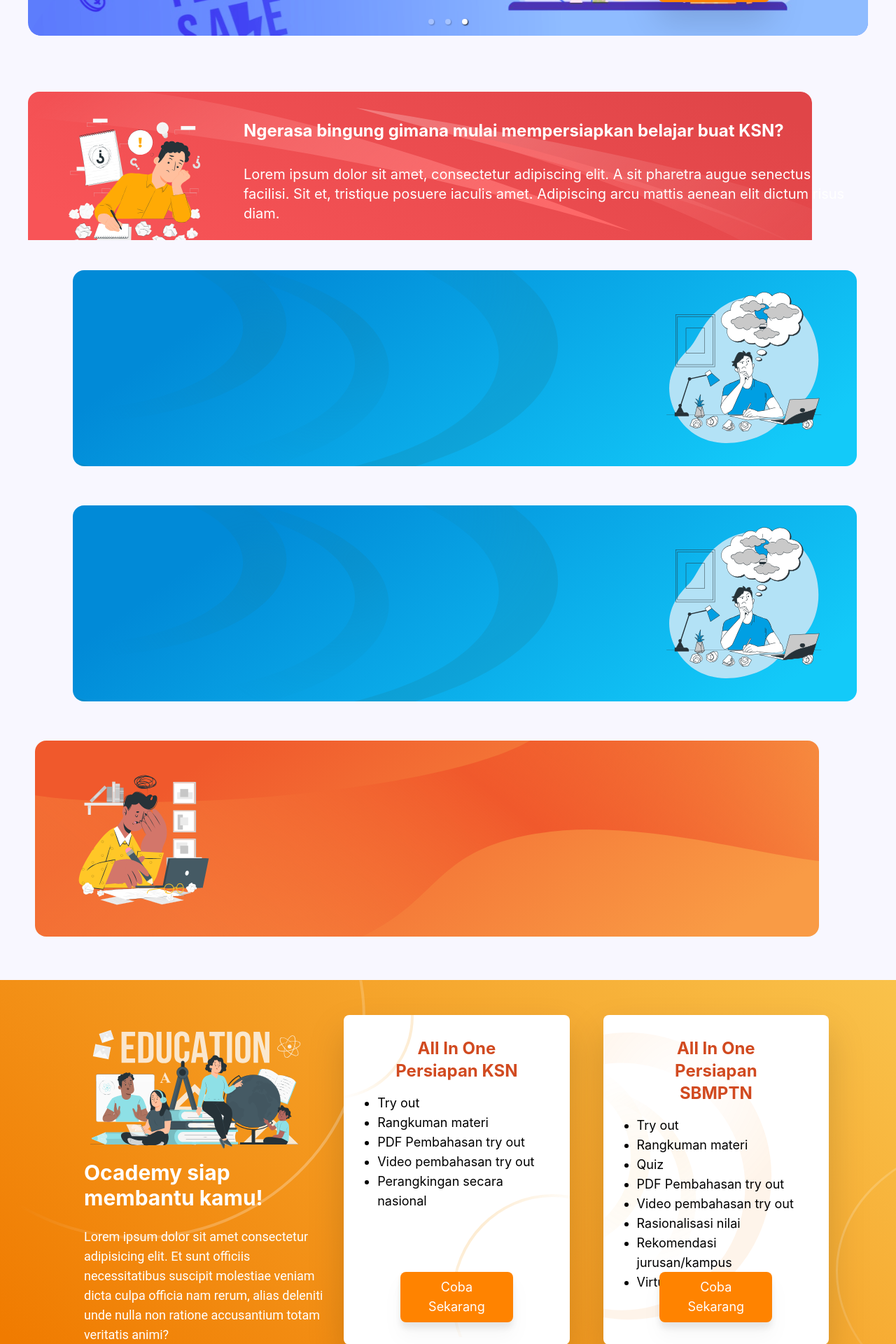
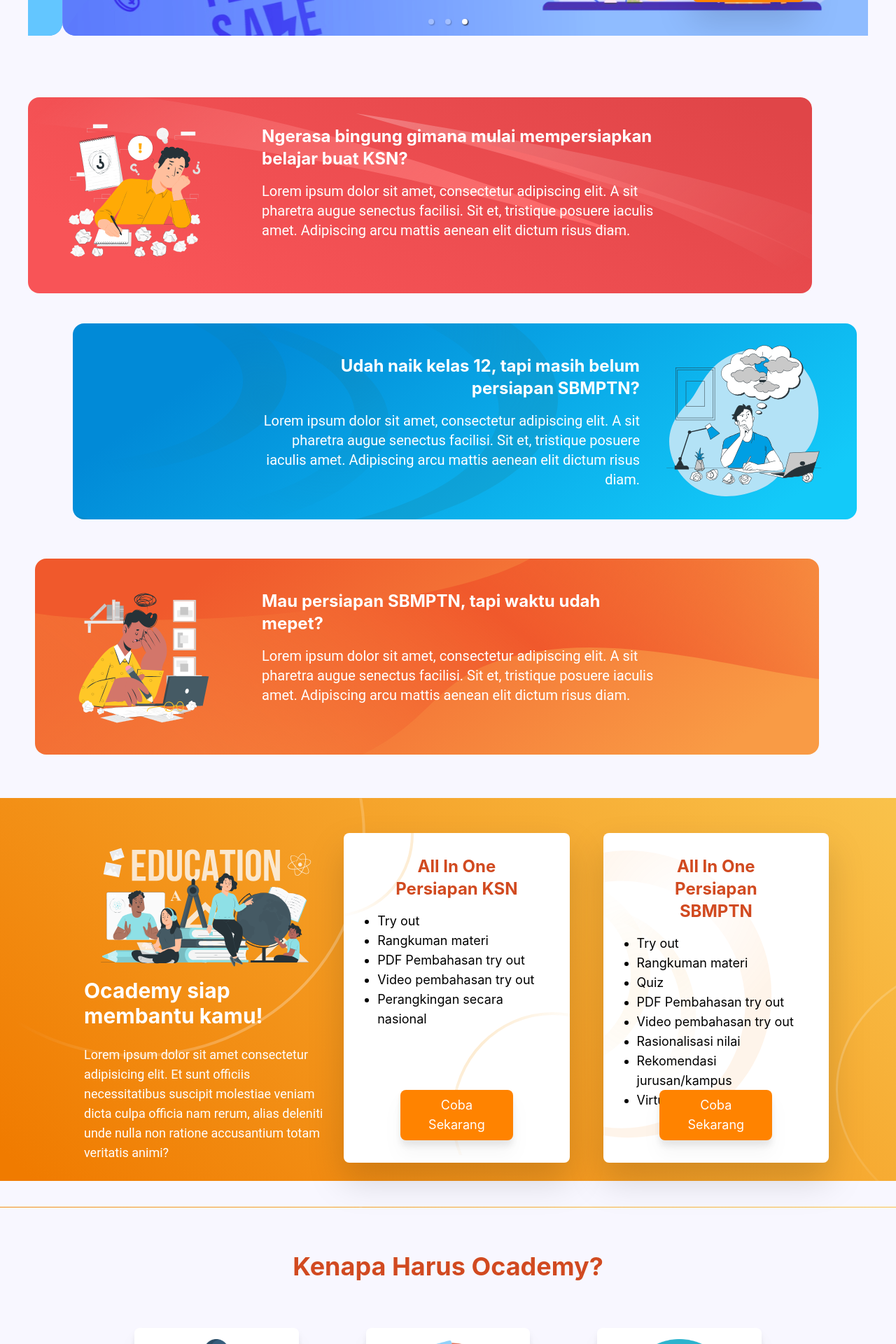
Before and after one commit to nabilaherfa/OcademyProfile, a React (Create React App) app in the folder frontend/: page / in a window 1280 px wide. Shown: the part 500-2420 px from the top of the page at 70% size. Built offline with nearby package versions, Linux system fonts and the light colour scheme.

Commit message:
update home not fixed

```diff
--- a/frontend/src/container/home/home.js
+++ b/frontend/src/container/home/home.js
@@ -6,7 +6,7 @@
 const background1={
     backgroundImage:
     "url('/images/home-sec3-1.svg')",
-    backgroundRepeat: 'no-repeat',
+    backgroundRepeat: 'yes',
     backgroundSize: 'auto',
 };
 
@@ -27,13 +27,6 @@
 const background4={
     backgroundImage:
     "url('/images/home-sec5-1.svg')",
-    backgroundRepeat: 'no-repeat',
-    backgroundSize: 'auto',
-};
-
-const background5={
-    backgroundImage:
-    "url('/images/home-sec2-1.svg')",
     backgroundRepeat: 'no-repeat',
     backgroundSize: 'auto',
 };
@@ -92,29 +85,46 @@
                     </div>
 
                     <div class="w-auto p-3 lg:p-10 ">
-                        <div style={background5} className="p-4">
-                            <div class="grid grid-1 lg:grid-cols-4">
+                        <div>
+                            <div class="p-12 text-left absolute grid grid-1 md:grid-cols-3 lg:grid-cols-4 text-white">
                                 <div></div>
-                                <div class="text-white text-left col-span-3">
-                                    <h1 class="text-lg py-6 lg:text-2xl font-bold">Ngerasa bingung gimana mulai mempersiapkan belajar buat KSN?</h1>
-                                    <p class="text-xs py-2 lg:text-xl">Lorem ipsum dolor sit amet, consectetur adipiscing elit. A sit pharetra augue senectus facilisi. Sit et, tristique posuere iaculis amet. Adipiscing arcu mattis aenean elit dictum risus diam.  </p>
+                                <div className='col-span-2'>
+                                    <h1 class="text-lg lg:text-2xl font-bold font-open-sans">Ngerasa bingung gimana mulai mempersiapkan belajar buat KSN?</h1>
+                                    <p class="text-xs py-4 lg:text-xl font-roboto">Lorem ipsum dolor sit amet, consectetur adipiscing elit. A sit pharetra augue senectus facilisi. Sit et, tristique posuere iaculis amet. Adipiscing arcu mattis aenean elit dictum risus diam.</p>
                                 </div>
                             </div>
+                            <img src="/images/home-sec2-1.svg" alt="sec2-1" className='pt-2 object-cover'/>
                         </div>
-                        {/* <img src="/images/home-sec2-1.svg" alt="sec2-3" className='pt-2 lg:pt-10'/> */}
-                        <img src="/images/home-sec2-2.svg" alt="sec2-2" className='pt-2 lg:pt-10 float-right clear-right'/>
-                        <img src="/images/home-sec2-2.svg" alt="sec2-2" className='pt-2 lg:pt-10 block ml-auto'/>
-                        <img src="/images/home-sec2-3.svg" alt="sec2-3" className='pt-2 lg:pt-10'/>
+                        <div className='pt-10'>
+                            <div class="p-12 text-right absolute grid grid-1 md:grid-cols-3 lg:grid-cols-4 text-white">
+                                <div></div>
+                                <div className='md:col-start-1 md:col-span-2 lg:col-span-2 pr-8'>
+                                    <h1 class="text-lg lg:text-2xl font-bold font-open-sans">Udah naik kelas 12, tapi masih belum persiapan SBMPTN?</h1>
+                                    <p class="text-xs py-4 lg:text-xl font-roboto">Lorem ipsum dolor sit amet, consectetur adipiscing elit. A sit pharetra augue senectus facilisi. Sit et, tristique posuere iaculis amet. Adipiscing arcu mattis aenean elit dictum risus diam.</p>
+                                </div>
+                            </div>
+                            <img src="/images/home-sec2-2.svg" alt="sec2-2" className='block ml-auto object-cover'/>
+                        </div>
+                        <div className='pt-10'>
+                            <div class="p-12 text-left absolute grid grid-1 md:grid-cols-3 lg:grid-cols-4 text-white">
+                                <div></div>
+                                <div className='col-span-2'>
+                                    <h1 class="text-lg lg:text-2xl font-bold font-open-sans">Mau persiapan SBMPTN, tapi waktu udah mepet?</h1>
+                                    <p class="text-xs py-4 lg:text-xl font-roboto">Lorem ipsum dolor sit amet, consectetur adipiscing elit. A sit pharetra augue senectus facilisi. Sit et, tristique posuere iaculis amet. Adipiscing arcu mattis aenean elit dictum risus diam.</p>
+                                </div>
+                            </div>
+                            <img src="/images/home-sec2-3.svg" alt="sec2-3" className='object-cover'/>
+                        </div>
                     </div>
 
-                    <div class="p-3 lg:pl-28 lg:pr-16  lg:py-16" style={background1}>
+                    <div class="p-3 lg:pl-28 lg:pr-16 lg:py-16" style={background1}>
                         <div className='lg:flex'>
                             <div className='lg:flex-auto lg:w-2/5 mx-2'>
                                 <div>
-                                    <img src="/images/home-sec3-2.svg" alt="sec3-2"/>
+                                    <img src="/images/home-sec3-2.svg" alt="sec3-2" className='mx-auto'/>
                                 </div>
                                 <div className='text-white'>
-                                    <h1 className='text-3xl font-open-sans font-bold lg:pb-6'>Ocademy siap<br /> membantu kamu!</h1>
+                                    <h1 className='text-3xl font-open-sans font-bold lg:pb-6'>Ocademy siap membantu kamu!</h1>
                                     <p className='text-lg font-roboto'>Lorem ipsum dolor sit amet consectetur adipisicing elit. Et sunt officiis necessitatibus suscipit molestiae veniam dicta culpa officia nam rerum, alias deleniti unde nulla non ratione accusantium totam veritatis animi?</p>
                                 </div>
                             </div>
@@ -155,19 +165,19 @@
                     </div>
 
                     <div className='py-16'>
-                        <h1 class="text-center text-4xl font-open-sans text-oren1 font-bold pb-8">Kenapa Harus Ocademy?</h1>
+                        <h1 class="text-center text-4xl font-open-sans text-oren1 font-bold lg:pb-8">Kenapa Harus Ocademy?</h1>
                         <div class="grid grid-1 lg:grid-cols-3 p-5 lg:px-36 text-center lg:text-xl">
-                            <div class="bg-white rounded-lg mx-12 p-4 drop-shadow-xl">
+                            <div class="bg-white rounded-lg mx-12 p-4 drop-shadow-xl my-4">
                                 <img src="/images/home-sec4-1.svg" alt="home-sec4-1" class="mx-auto" />
                                 <h2 class="font-open-sans font-bold text-center"><br />10.000++</h2>
                                 <p className='font-roboto'>Pengguna Ocademy</p>
                             </div>
-                            <div class="bg-white rounded-lg mx-12 p-4 drop-shadow-xl">
+                            <div class="bg-white rounded-lg mx-12 p-4 drop-shadow-xl my-4">
                                 <img src="/images/home-sec4-2.svg" alt="home-sec4-2" class="mx-auto" />
                                 <h2 class="font-open-sans font-bold text-center"><br />Ribuan</h2>
                                 <p className='font-roboto'>Bank soal variative</p>
                             </div>
-                            <div class="bg-white rounded-lg mx-12 p-4 drop-shadow-xl">
+                            <div class="bg-white rounded-lg mx-12 p-4 drop-shadow-xl my-4">
                                 <img src="/images/home-sec4-3.svg" alt="home-sec4-3" class="mx-auto" />
                                 <h2 class="font-open-sans font-bold text-center"><br />Puluhan</h2>
                                 <p className='font-roboto'>Pembuat soal dari PTN ternama Indonesia</p>
--- a/frontend/src/container/register/register.js
+++ b/frontend/src/container/register/register.js
@@ -4,7 +4,7 @@
     backgroundImage:
     "url('/images/register-circle.svg')",
     backgroundRepeat: 'no-repeat',
-    backgroundSize: '700px',
+    backgroundSize: 'auto',
 };
 
 export class Register extends Component {
@@ -25,53 +25,51 @@
     render() {
         return (
             <>
-                <div class="p-10 pb-36 grid grid-1 lg:grid-cols-2 bg-background">
+                <div class="lg:p-10 pb-16 lg:pb-36 grid grid-1 lg:grid-cols-2 bg-background">
                     <div>
                         <img src="/images/register.svg" alt="register" />
                     </div>
                     <form style={myStyle} class="p-10 bg-white rounded-lg shadow-md w-3/4 mx-auto">
-                        <h2 class="text-xl font-bold text-center text-register-title-oren">Register</h2>
+                        <h2 class="text-2xl font-bold font-open-sans text-center text-register-title-oren lg:pb-4">Register</h2>
                         <div class="mb-6">
-                            <label class="block text-sm font-header mb-2 text-register-subtitle-oren font-semibold" for="nama">Nama</label>
+                            <label class="block text-lg font-header font-roboto mb-2 text-register-subtitle-oren font-semibold" for="nama">Nama</label>
                             <input class="shadow appearance-none border rounded-md w-full py-2 px-3 text-gray-700 mb-3 leading-tight focus:outline-none focus:shadow-outline" name="nama" type="text" placeholder="Nama" onChange = {this.handlerChange} required/>
                         </div>
                         <div class="mb-6">
-                            <label class="block text-sm font-header mb-2 text-register-subtitle-oren font-semibold" for="username">Username</label>
+                            <label class="block text-lg font-header font-roboto mb-2 text-register-subtitle-oren font-semibold" for="username">Username</label>
                             <input class="shadow appearance-none border rounded-md w-full py-2 px-3 text-gray-700 mb-3 leading-tight focus:outline-none focus:shadow-outline" name="username" type="text" placeholder="Username" onChange = {this.handlerChange} required/>
                         </div>
                         <div class="mb-6">
-                            <label class="block text-sm font-header mb-2 text-register-subtitle-oren font-semibold" for="password">Password</label>
+                            <label class="block text-lg font-header font-roboto mb-2 text-register-subtitle-oren font-semibold" for="password">Password</label>
                             <input class="shadow appearance-none border rounded-md w-full py-2 px-3 text-gray-700 mb-3 leading-tight focus:outline-none focus:shadow-outline" name="password" type="varchar" placeholder="Password" onChange = {this.handlerChange} required/>
                         </div>
                         <div class="mb-6">
-                            <label class="block text-sm font-header mb-2 text-register-subtitle-oren font-semibold" for="email">Email</label>
+                            <label class="block text-lg font-header font-roboto mb-2 text-register-subtitle-oren font-semibold" for="email">Email</label>
                             <input class="shadow appearance-none border rounded-md w-full py-2 px-3 text-gray-700 mb-3 leading-tight focus:outline-none focus:shadow-outline" name="email" type="text" text="Email" placeholder="Email" onChange = {this.handlerChange} required/>
                         </div>
-                        <div class="inline-block relative w-64 mb-6">
-                            <label class="block text-sm font-header mb-2 text-register-subtitle-oren font-semibold" for="daftar-apa">Daftar Apa?</label>
+                        <div class="inline-block relative mb-6">
+                            <label class="block text-lg font-header font-roboto mb-2 text-register-subtitle-oren font-semibold" for="daftar-apa">Daftar Apa?</label>
                             <select class="shadow appearance-none border rounded-md w-full py-2 px-3 text-gray-700 mb-3 leading-tight focus:outline-none focus:shadow-outline" name="daftar-apa" type="varchar" placeholder="daftar-apa" onChange = {this.handlerChange} required>
                                 <option class="shadow appearance-none border rounded-md w-full py-2 px-3 text-gray-700 mb-3 leading-tight focus:outline-none focus:shadow-outline" value="">Daftar apa</option>
-
                             </select>
                         </div>
                         <div class="mb-6">
-                            <label class="block text-sm font-header mb-2 text-register-subtitle-oren font-semibold" for="asal-sekolah">Asal Sekolah</label>
+                            <label class="block text-lg font-header font-roboto mb-2 text-register-subtitle-oren font-semibold" for="asal-sekolah">Asal Sekolah</label>
                             <input class="shadow appearance-none border rounded-md w-full py-2 px-3 text-gray-700 mb-3 leading-tight focus:outline-none focus:shadow-outline" name="asal-sekolah" type="varchar" placeholder="Asal Sekolah" onChange = {this.handlerChange} required/>
                         </div>
-                        <div class="inline-block relative w-64 mb-6">
-                            <label class="block text-sm font-header mb-2 text-register-subtitle-oren font-semibold" for="tau">Tau Ocademy Darimana?</label>
+                        <div class="inline-block relative mb-6">
+                            <label class="block text-lg font-header font-roboto mb-2 text-register-subtitle-oren font-semibold" for="tau">Tau Ocademy Darimana?</label>
                             <select class="shadow appearance-none border rounded-md w-full py-2 px-3 text-gray-700 mb-3 leading-tight focus:outline-none focus:shadow-outline" name="tau" type="varchar" placeholder="Tau Darimana" onChange = {this.handlerChange} required>
                                 <option class="shadow appearance-none border rounded-md w-full py-2 px-3 text-gray-700 mb-3 leading-tight focus:outline-none focus:shadow-outline" value="">Tau darimana</option>
-
                             </select>
                         </div>
                         <div class="flex justify-center">
-                            <button type="button" class="bg-oren rounded-md focus:outline-none focus:ring-2 focus:ring-offset-2 focus:ring-offset-gray-800 focus:ring-white">
+                            <button type="button" class="bg-oren3 rounded-md focus:outline-none focus:ring-2 focus:ring-offset-2 focus:ring-offset-gray-800 focus:ring-white">
                                 <p class="px-10 py-1 text-white font-semibold">Daftar</p>
                             </button>
                         </div>
                         <div class="flex justify-center p-3 text-register-subtitle-oren">
-                            <p>Sudah Punya Akun?<a href='#' class="font-bold"> Login</a></p>
+                            <p class="text-center">Sudah Punya Akun?<a href='/' class="font-bold"> Login</a></p>
                         </div>
                     </form>
                 </div>
```
Also changed, not shown: frontend/public/images/register-circle.svg.
